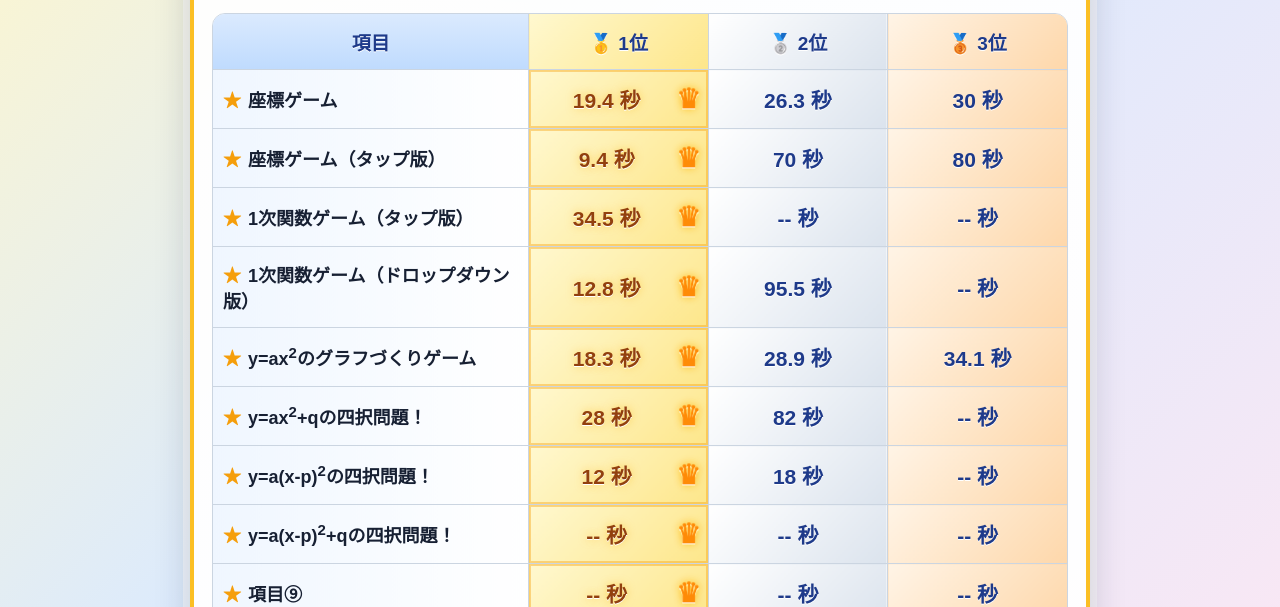
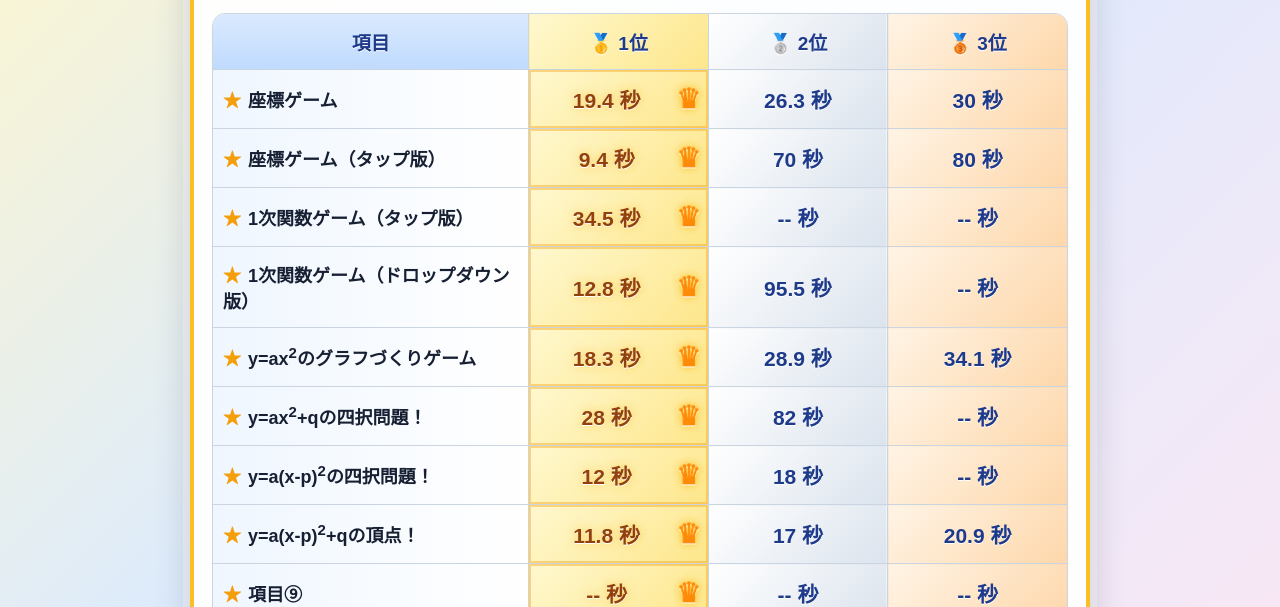
Before and after one commit to Mathmachine0725/Math_portal, a plain HTML site: page Ranking.html in a window 1280 px wide. Shown: the part 193-800 px from the top of the page. Drawn offline with Linux system fonts and the light colour scheme.

Commit message:
Update Ranking.html

```diff
--- a/Ranking.html
+++ b/Ranking.html
@@ -50,7 +50,7 @@ th:nth-child(4),td:nth-child(4){background:linear-gradient(135deg,#fff4e6,#fed7a
 <tr><td class="item">y=ax<sup>2</sup>のグラフづくりゲーム</td><td class="time">18.3 秒</td><td class="time">28.9 秒</td><td class="time">34.1 秒</td></tr>
 <tr><td class="item">y=ax<sup>2</sup>+qの四択問題！</td><td class="time">28 秒</td><td class="time">82 秒</td><td class="time">-- 秒</td></tr>
 <tr><td class="item">y=a(x-p)<sup>2</sup>の四択問題！</td><td class="time">12 秒</td><td class="time">18 秒</td><td class="time">-- 秒</td></tr>
-<tr><td class="item">y=a(x-p)<sup>2</sup>+qの四択問題！</td><td class="time">-- 秒</td><td class="time">-- 秒</td><td class="time">-- 秒</td></tr>
+<tr><td class="item">y=a(x-p)<sup>2</sup>+qの頂点！</td><td class="time">11.8 秒</td><td class="time">17 秒</td><td class="time">20.9 秒</td></tr>
 <tr><td class="item">項目⑨</td><td class="time">-- 秒</td><td class="time">-- 秒</td><td class="time">-- 秒</td></tr>
 <!-- ↑ ここまでを書き換えればOKです ↑ -->
 </tbody>
```
